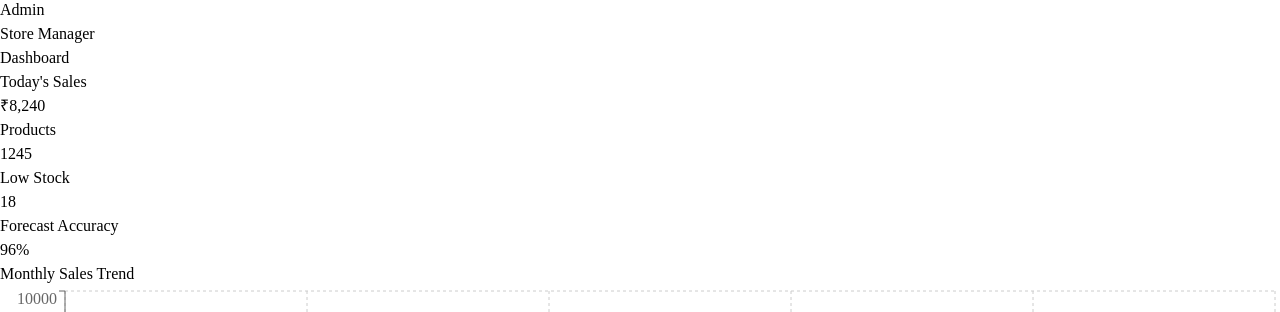
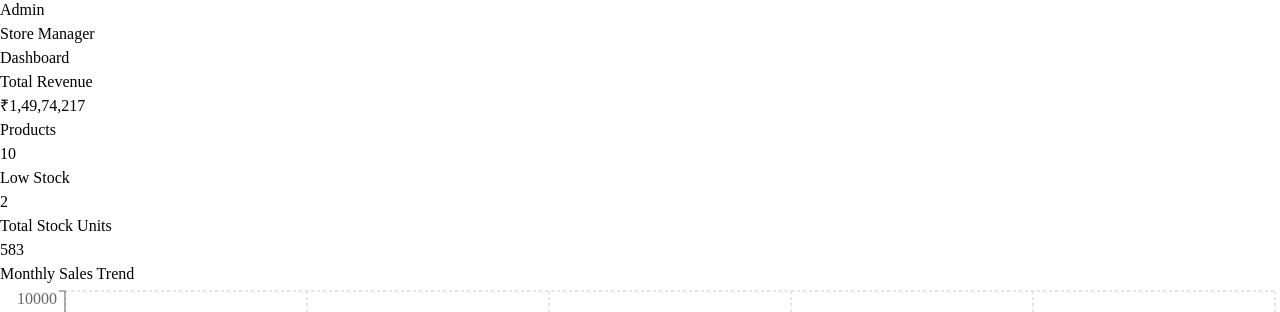
Before and after one commit to MDKubal-17/Intelligent-Retail-Analytics-and-Inventory-Optimization-System, a React (Vite) app in the folder retail-analytics-frontend/: page /dashboard in a window 1280 px wide. Shown: the part 450-762 px from the top of the page. Built offline with nearby package versions, Linux system fonts and the light colour scheme.

Commit message:
Dynamic dashboard

```diff
--- a/retail-analytics-frontend/src/pages/Dashboard.jsx
+++ b/retail-analytics-frontend/src/pages/Dashboard.jsx
@@ -1,3 +1,4 @@
+import { useEffect, useState } from "react";
 import Layout from "../components/Layout";
 import DashboardCard from "../components/DashboardCard";
 import SalesChart from "../components/SalesChart";
@@ -5,53 +6,110 @@ import AIRecommendations from "../components/AIRecommendations";
 import InventoryChart from "../components/InventoryChart";
 import LowStockAlerts from "../components/LowStockAlerts";
 
-const dashboardData = {
-  sales: "₹8,240",
-  products: 1245,
-  lowStock: 18,
-  accuracy: "96%",
-};
+import { loadSalesData } from "../utils/loadSalesData";
+import { loadInventoryData } from "../utils/loadInventoryData";
 
 function Dashboard() {
+  const [sales, setSales] = useState([]);
+  const [inventory, setInventory] = useState([]);
+
+  useEffect(() => {
+    // Load sales CSV
+    loadSalesData()
+      .then((data) => {
+        setSales(data);
+      })
+      .catch((error) => {
+        console.error("Sales CSV ERROR:", error);
+      });
+
+    // Load inventory CSV
+    loadInventoryData()
+      .then((data) => {
+        setInventory(data);
+      })
+      .catch((error) => {
+        console.error("Inventory CSV ERROR:", error);
+      });
+  }, []);
+
+  // -------------------------
+  // Dashboard Calculations
+  // -------------------------
+
+  const totalRevenue = sales.reduce(
+    (total, sale) => total + Number(sale.revenue || 0),
+    0
+  );
+
+  const totalProducts = inventory.length;
+
+  const lowStock = inventory.filter(
+    (item) =>
+      Number(item.current_stock) <=
+      Number(item.reorder_level)
+  ).length;
+
+  const totalStock = inventory.reduce(
+    (total, item) =>
+      total + Number(item.current_stock || 0),
+    0
+  );
+
   return (
     <Layout>
       <div>
+
         <h1 className="text-3xl font-bold mb-6">
           Dashboard
         </h1>
 
+        {/* KPI Cards */}
         <div className="grid grid-cols-4 gap-6">
+
           <DashboardCard
-            title="Today's Sales"
-            value={dashboardData.sales}
+            title="Total Revenue"
+            value={`₹${totalRevenue.toLocaleString("en-IN", {
+              maximumFractionDigits: 0,
+            })}`}
             color="text-blue-600"
           />
 
           <DashboardCard
             title="Products"
-            value={dashboardData.products}
+            value={totalProducts}
             color="text-green-600"
           />
 
           <DashboardCard
             title="Low Stock"
-            value={dashboardData.lowStock}
+            value={lowStock}
             color="text-red-600"
           />
 
           <DashboardCard
-            title="Forecast Accuracy"
-            value={dashboardData.accuracy}
+            title="Total Stock Units"
+            value={totalStock.toLocaleString("en-IN")}
             color="text-purple-600"
           />
+
         </div>
+
+        {/* Sales */}
         <SalesChart />
+
+        {/* AI Recommendations */}
         <AIRecommendations />
 
+        {/* Inventory */}
         <div className="grid grid-cols-2 gap-6 mt-8">
-            <InventoryChart />
-            <LowStockAlerts />
+
+          <InventoryChart />
+
+          <LowStockAlerts />
+
         </div>
+
       </div>
     </Layout>
   );
```
